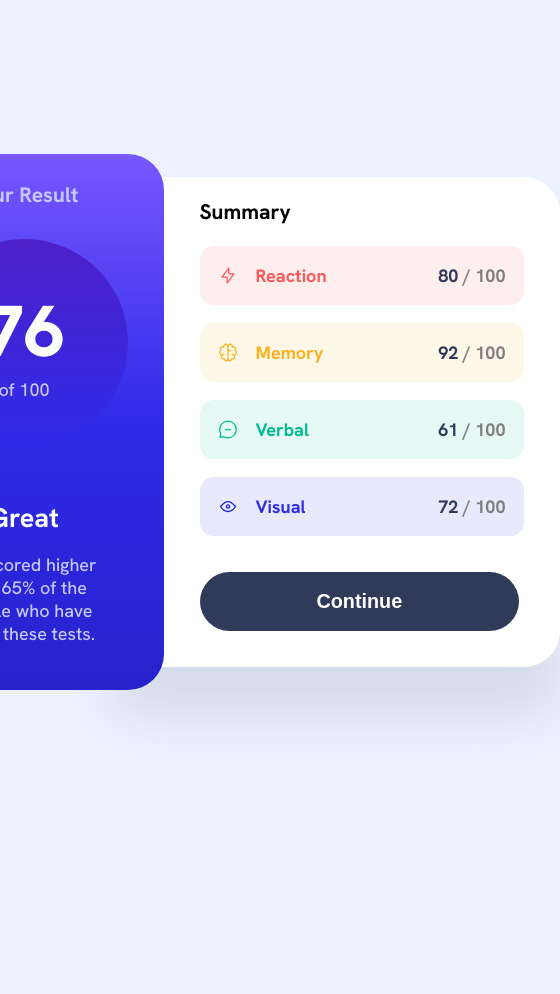
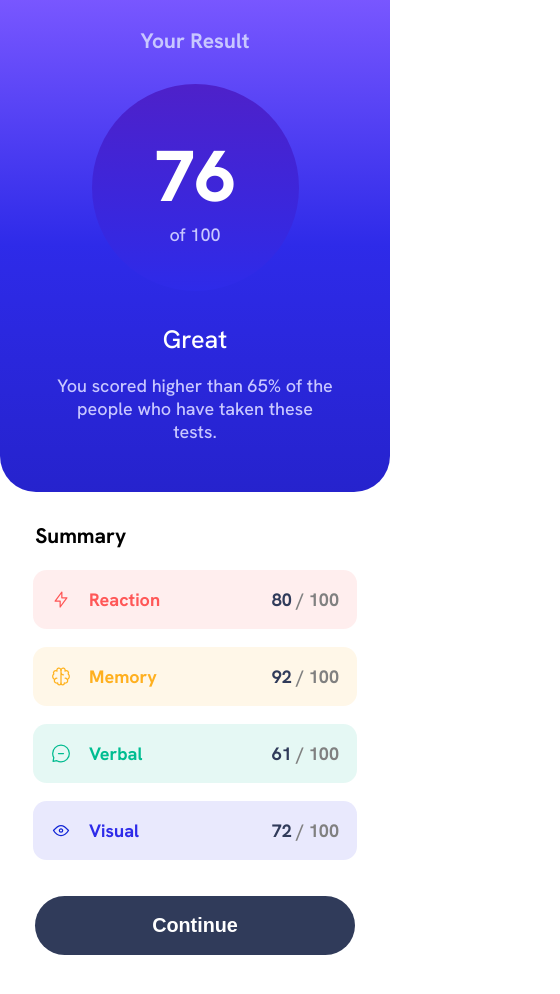
Before and after one commit to shivanshut105/front-end-practice-projects, a plain HTML site: page results-summary-component-main/index.html in a window 390 px wide. Shown: the whole page, 560 px wide, since content can reach past the window. Before the commit the page ends 844 px from the top, so only its background shows below. Drawn offline with Linux system fonts and the light colour scheme.

Commit message:
added media query

```diff
--- a/results-summary-component-main/index.html
+++ b/results-summary-component-main/index.html
@@ -23,7 +23,7 @@
         <span class="score-total">of 100</>
       </div>
 
-      <h2>Great</h2>
+      <span class="score-level">Great</span>
       <p>
         You scored higher than 65% of the people who have taken these tests.
       </p>
--- a/results-summary-component-main/style.css
+++ b/results-summary-component-main/style.css
@@ -22,7 +22,7 @@
 }
 
 body{
-    background-color: var(--Pale-blue);
+    background-color: var(--White);
     margin: 0;
     padding: 0;
     font-family: 'Hanken Grotesk', sans-serif;
@@ -34,8 +34,9 @@ body{
 
 .summary-section{
     background-color: var(--White);
-    border-radius: 2rem;
-    padding-left: 3rem;
+    padding-left: 1.5rem;
+    width: 395px;
+    border-radius: 0 2rem 2rem 0;
     box-shadow: 0 50px 50px rgba(0, 0, 0, 0.09);
 }
 
@@ -111,14 +112,13 @@ body{
     justify-content: space-evenly;
     align-items: center;
     text-align: center;
-    width: 18rem;
+    width: 300px;
     color: var(--White);
     background-image: linear-gradient(var(--Light-slate-blue), var(--Light-royal-blue), hsl(241, 71%, 47%));
     padding: 1.5rem 2rem;
     border-radius: 2rem;
-    position: relative;
-    left: 3rem;
-    /* box-shadow: 0 50px 50px rgba(0, 0, 0, 0.15); */
+    transform: translateX(1.5rem);
+    box-shadow: 0 50px 50px rgba(0, 0, 0, 0.15);
 }
 
 .result-section > h3{
@@ -126,15 +126,16 @@ body{
     margin-top: 0;
 }
 
-.result-section > h2{
-    margin-top: 3rem;
+.score-level{
+    margin-top: 1.75rem;
     margin-bottom: 1rem;
+    font-size: 1.4rem;
 }
 
 .result-section > p{
     padding: 0 1rem;
     color: var(--Light-lavender);
-    margin: 0 0 1rem;
+    margin: 0 0 1.25rem;
 }
 
 .score{
@@ -156,13 +157,45 @@ body{
     font-weight: 800;
 }
 
-
-
 .attribution {
   display: none;
   font-size: 11px;
   text-align: center;
 }
+
 .attribution a {
   color: hsl(228, 45%, 44%);
 }
+
+@media (max-width: 750px) {
+    body{
+        flex-direction: column;
+        height: revert;
+    }
+
+    .result-section{
+        padding: 0 auto;
+        margin: 0;
+        transform: revert;
+        width: auto;
+        border-radius: 0 0 2rem 2rem;
+        box-shadow: none;
+        /* width: 100%; */
+    }
+
+    .summary-section{
+        padding-left: 0;
+        margin: 0;
+        width: auto;
+        border-radius: 0;
+        padding-top: 1.5rem;
+        transform: translateY(-1rem);
+        z-index: -1;
+        box-shadow: none;
+    }
+
+    .subject{
+        margin: auto;
+        margin-top: 1rem;
+    }
+}
```
